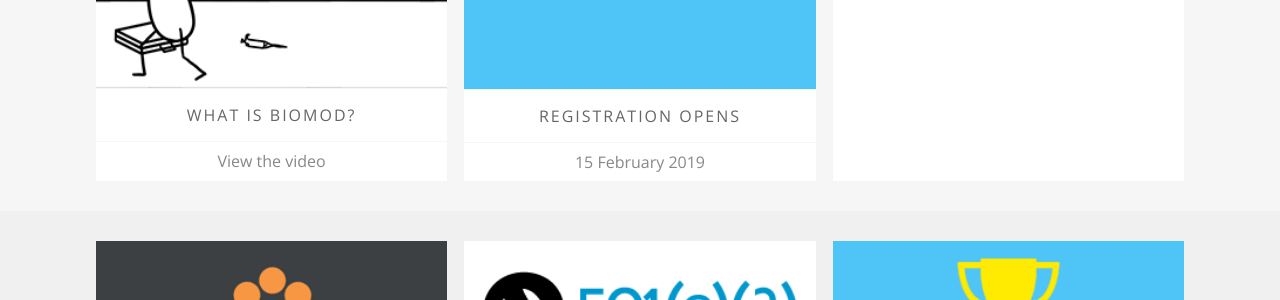
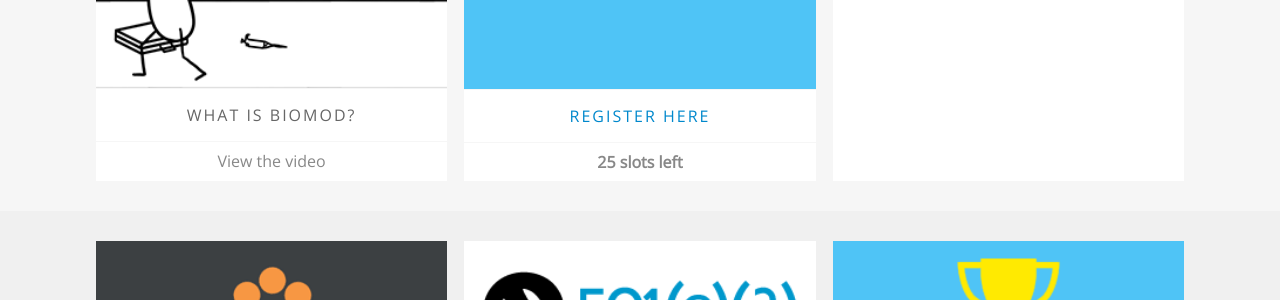
Before and after one commit to sdouglas/biomod, a Jekyll site: the page built from index.html, in a window 1280 px wide. Shown: the part 1034-1334 px from the top of the page. Built offline with Jekyll 4.4.1, drawn with Linux system fonts in a browser that asks for light colours; nearby versions of some CDN libraries.

Commit message:
Open 2019 registration

```diff
--- a/index.html
+++ b/index.html
@@ -88,11 +88,11 @@
 
             </div>
                 <div class="section-title">
-                    Registration opens
+                    <a href="https://biomod.wufoo.com/forms/2019-team-registration-form/">Register here</a>
                 </div>
                 <div class="section-caption">
-                    <!-- <strong>0 slots left</strong> -->
-                    <span>{{ site.upcoming_date | date_to_long_string }}</span>
+                    <strong>25 slots left</strong>
+                    <!-- <span>{{ site.upcoming_date | date_to_long_string }}</span> -->
                     <!-- <span>{{ site.upcoming_date | date_to_long_string }} | <strong>0 slots left</strong></span> -->
                 </div>
         </section>
```
